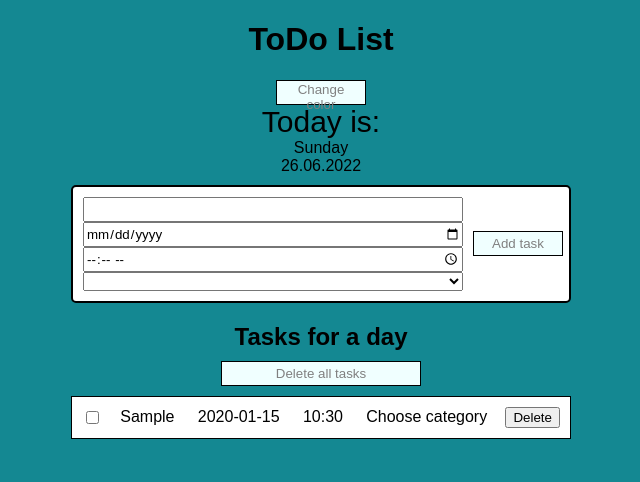
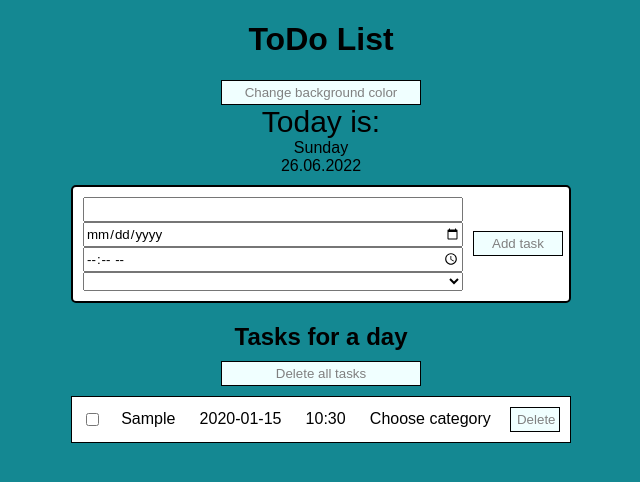
Before and after one commit to bLuDd1/todo-list, a website: page src/index.html in a window 1280 px wide. Both pictures are taken after typing "Sample", "2020-01-15", "10:30" into the empty fields and a click on the button "Add task". Shown: the whole page, without its empty margins (319-959 px from the left). Drawn offline with Linux system fonts and the light colour scheme; a web font is replaced by a local one.

Commit message:
Some minor fixes

```diff
--- a/src/index.html
+++ b/src/index.html
@@ -9,7 +9,7 @@
 <body>
     <h1>ToDo List</h1>
     <div class="container">
-        <button id="button-background">Change color</button>
+        <button id="button-background">Change background color</button>
         <div class="today-greeting">Today is:</div>
         <div class="current-day"> </div>
         <div class="current-date"> </div>
--- a/src/styles.css
+++ b/src/styles.css
@@ -56,8 +56,8 @@ h1 {
     justify-content: flex-end;
 }
 
-.buttons button {
-    width: 80%;
+.btn-delete {
+    width: 50px;
     background-color: azure;
     color: gray;
     outline: none;
@@ -68,10 +68,8 @@ h1 {
 
 .tasks-items {
     display: flex;
-
     align-items: center;
     justify-content: space-between;
-
     width: 500px;
     min-height: 20px;
     border: 1px solid black;
@@ -167,7 +165,7 @@ h1 {
 }
 
 #button-background {
-    width: 90px;
+    width: 200px;
     background-color: azure;
     color: gray;
     outline: none;
```
